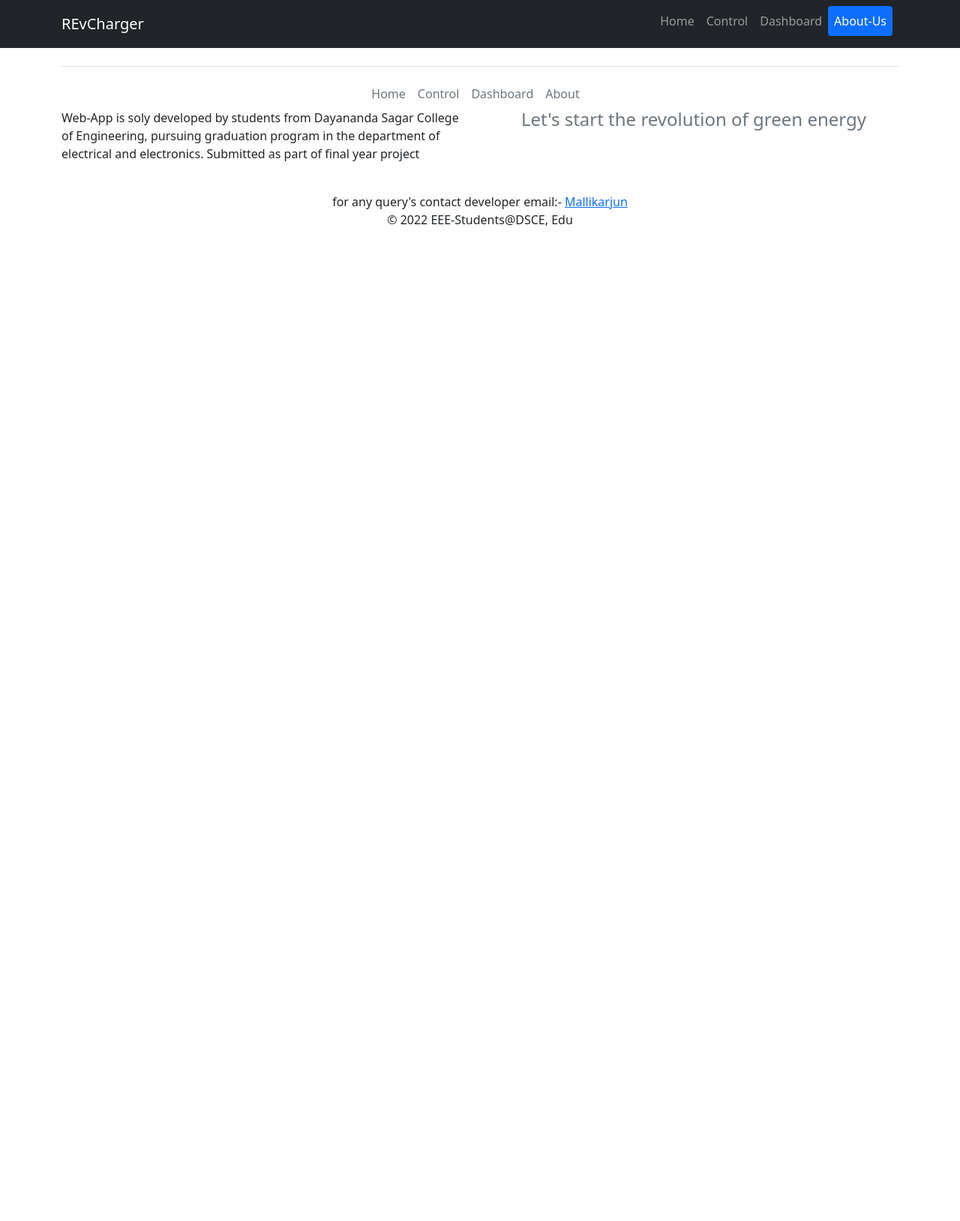
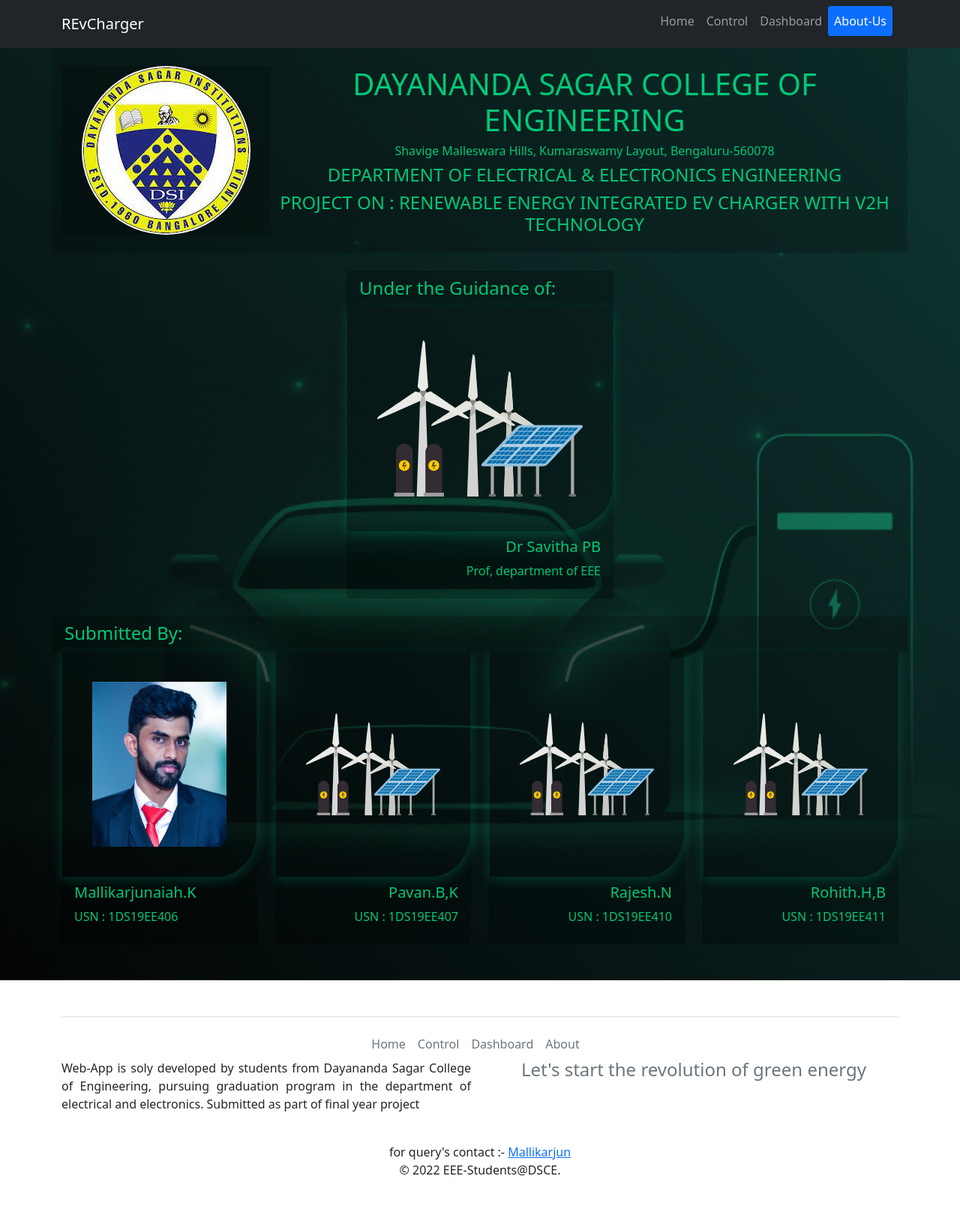
Before and after one commit to ArBoss-dot/Ev_Project, a Django app: page /about-us/ in a window 1280 px wide. Shown: the whole page at 75% size. Before the commit the page ends 301 px from the top, so only its background shows below. Run offline with Django 3.2, Linux system fonts and the light colour scheme.

Commit message:
Added About us page. DashBoard Integration Done. MQTT PUB-SUB working fine. Need to integrate with Embedded syste.

```diff
--- a/evBackEnd/mainIndex/static/style/header.css
+++ b/evBackEnd/mainIndex/static/style/header.css
@@ -17,6 +17,13 @@
     color: #00c878;
     background-color: rgba(0, 0, 0, 0.2);
 }
+.myCard{
+    color: #00c878;
+    background-color: rgba(0, 0, 0, 0.2);
+}
+.headerText{
+    vertical-align:middle;
+}
 
 .red-card{
     background-color: linear-gradient(to 45deg, rgba(42, 27, 161, 1), rgba(29, 210, 177, 1) 100%);
@@ -28,13 +35,21 @@
     height: 300px;
     align-items: center;
 }
-
+.logo{
+    border-radius: 50%;
+}
+.image{
+    border-bottom-right-radius: 20%;
+    box-shadow: rgba(2, 139, 107, 0.35) 0px 5px 15px;
+}
 
 @media (min-width: 768px) {
     .charger-image{
         align-items: center;
     }
-
+    .headerText {
+        font-size: rfs-fluid-value(1.125rem);
+      }
 }
 
 .btn-lg{
@@ -59,9 +74,8 @@
     color: rgb(225, 99, 162);
 
 }
+.ptext{
 
-.about p{
-    margin: 0;
-    text-indent: 2rem;
     text-align: justify;
+    text-justify: inter-word;
 }
--- a/evBackEnd/mainIndex/templates/about.html
+++ b/evBackEnd/mainIndex/templates/about.html
@@ -1,6 +1,79 @@
 {% extends 'base.html' %}
 {% block content %}
 
+<div class="container">
+    <div class="row" align="center">
+        <div class="myCard">
+            <div class="myCard col-lg-3 col-md-3 my-4 mx-auto d-none d-md-block" style="float: left;">
+                <img class="d-flex align-self-center logo" src="../static/images/dsce-logo.jpeg" alt="DSCE LOGO">
+            </div>
+            <div class="col-lg-12 col-md-7 headerText text-center mt-4">
+                <h1 class=""> DAYANANDA SAGAR COLLEGE OF ENGINEERING </h1>
+                <h6> Shavige Malleswara Hills, Kumaraswamy Layout, Bengaluru-560078</h6>
+                <h4 class="text-uppercase">department of Electrical & Electronics Engineering</h4>
+                <h4 class="text-uppercase"> Project On : Renewable Energy integrated EV Charger with V2H technology
+                </h4>
+            </div>
+        </div>
+    </div>
+    <div class="row my-4">
+        <div class="col-lg-4 col-md-4 col-sm-12 mx-2  mx-auto">
+            <div class="card">
+                <h4 class="card-header">Under the Guidance of: </h4>
+                <img class="card-img-top img-fluid text-center image" src="../static/images/logo.svg" alt="Guide Photo">
+                <div class="card-footer text-end">
+                    <h5>Dr Savitha PB</h5>
+                    <p>Prof, department of EEE</p>
+                </div>
+            </div>
+        </div>
+    </div>
+    <div class="row my-4">
+        <h4 class="card-header myCard">Submitted By: </h4>
+        <div class="col-lg-3 col-md-3 col-sm-8 ">
+            <div class="card">
+                <img class="card-img-top img-fluid text-center image" src="../static/images/Arjun.jpg" alt="Guide Photo">
+                <div class="card-footer text-start">
+                    <h5>Mallikarjunaiah.K</h5>
+                    <p>USN : 1DS19EE406 </p>
+                </div>
+            </div>
+        </div>
+        <div class="col-lg-3 col-md-3 col-sm-8">
+            <div class="card">
+                <img class="card-img-top img-fluid text-center image" src="../static/images/logo.svg" alt="Guide Photo">
+                <div class="card-footer text-end">
+                    <h5>Pavan.B,K</h5>
+                    <p>USN : 1DS19EE407</p>
+                </div>
+            </div>
+        </div>
+        <div class="col-lg-3 col-md-3 col-sm-8 ">
+            <div class="card">
+                <img class="card-img-top img-fluid text-center image" src="../static/images/logo.svg" alt="Guide Photo">
+                <div class="card-footer text-end">
+                    <h5>Rajesh.N</h5>
+                    <p>USN : 1DS19EE410</p>
+                </div>
+            </div>
+        </div>
+        <div class="col-lg-3 col-md-3 col-sm-8 ">
+            <div class="card">
+                <img class="card-img-top img-fluid text-center image" src="../static/images/logo.svg" alt="Guide Photo">
+                <div class="card-footer text-end">
+                    <h5>Rohith.H,B</h5>
+                    <p>USN : 1DS19EE411</p>
+                </div>
+            </div>
+        </div>
+    </div>
+
+    <div class="mb-5">
+        <br>
+
+    </div>
 
 
+</div>
+
 {% endblock %}
--- a/evBackEnd/mainIndex/templates/base.html
+++ b/evBackEnd/mainIndex/templates/base.html
@@ -11,7 +11,11 @@
     <script src="https://cdn.jsdelivr.net/npm/bootstrap@5.1.3/dist/js/bootstrap.bundle.min.js"></script>
     <script src="https://cdn.jsdelivr.net/npm/chart.js"></script>
     <link rel="stylesheet" href="{% static '/style/header.css' %}">
-    <link href="https://fonts.googleapis.com/css?family=Quicksand:400,600,700&display=swap" rel="stylesheet">
+    <!-- <link href="https://fonts.googleapis.com/css?family=Quicksand:400,600,700&display=swap" rel="stylesheet"> -->
+    <link rel="preconnect" href="https://fonts.googleapis.com">
+    <link rel="preconnect" href="https://fonts.gstatic.com" crossorigin>
+    <link href="https://fonts.googleapis.com/css2?family=Raleway&display=swap" rel="stylesheet">
+    <link rel="icon" type="image/x-icon" href="{% static '/images/renewable-energy.png' %}">
     <title>EvCharger</title>
     {% block headInc %}
 
@@ -69,7 +73,7 @@
                 <li class="nav-item"><a href="/about-us/" class="nav-link px-2 text-muted">About</a></li>
             </ul>
             <div class=" col-md-6 col-lg-6 col-sm-12 text-start ">
-                <p class=" "> Web-App is soly developed by students from Dayananda Sagar College of Engineering, pursuing
+                <p class="ptext"> Web-App is soly developed by students from Dayananda Sagar College of Engineering, pursuing
                     graduation program in the department of electrical and electronics. Submitted as part of final year project <br><br>
                    </p>
             </div>
@@ -78,8 +82,8 @@
                 <h4 class="text-muted"> Let's start the revolution of green energy </h4>
             </div>
             <div class="col-md-12 col-lg-12 col-sm-12 text-center">
-                 <p> for any query's contact developer email:- <a href="mailto: mallikarjunaiah.k1@gmail.com?query" target="_top">Mallikarjun</a><br>
-                    &copy; 2022 EEE-Students@DSCE, Edu </p>
+                 <p> for query's contact  :- <a href="mailto: mallikarjunaiah.k1@gmail.com?query" target="_top">Mallikarjun</a><br>
+                    &copy; 2022 EEE-Students@DSCE.</p>
             </div>
         </div>
        <!-- <div class="row">
--- a/evBackEnd/mainIndex/templates/control.html
+++ b/evBackEnd/mainIndex/templates/control.html
@@ -17,6 +17,8 @@
                     <h1 class="text-center card-img  my-4 fa-solid fa-plug-circle-xmark text-danger fa-4x"></h1>
                     <h6 class="card-footer text-danger text-end"> Electrical vehicle is not connected to charger </h6>
                     {% endif %}
+                    <br>
+                    <h6 class="card-footer text-center"> Last updated on : {{time}}</h6>
                 </div>
             </div>
         </div>
@@ -68,12 +70,13 @@
                                     <option value="1LHR">Charge during low peak hrs</option>
                                     <option value="2V2H">Switch to V2H mode</option>
                                     <option value="3PV">Charge only with PV supply</option>
+                                    <option value="off">TURN OFF </option>
                                 </select>
                                 <br>
                                 <input class="mt-4 btn-danger btn btn-md" type="submit" value="SET-MODE">
                         </form>
                     {% else %}
-                        <h6 class="text-center  text-danger"> EV NOT CONNECTED TO CHARGER!!... </h6>
+                        <h6 class="text-center  text-danger"> EV IS NOT CONNECTED TO CHARGER!!... </h6>
                         <div class=" dropdown mt-4 text-center">
                         <button class="btn disabled btn-lg btn-info dropdown-toggle" type="button" id="dropdownMenuButton1"
                             data-bs-toggle="dropdown" aria-expanded="false">
--- a/evBackEnd/mainIndex/views.py
+++ b/evBackEnd/mainIndex/views.py
@@ -1,3 +1,4 @@
+from operator import mod
 from . import mqtt
 import datetime
 from random import Random, randint, random
@@ -8,74 +9,89 @@
 from mainIndex.models import chargerState, pConsumptionData
 # Create your views here.
 
+
 def index(request):
-    return render(request,'index.html')
+    return render(request, 'index.html')
+
 
 def control(request):
     obj = chargerState.objects.get(id=1)
-    objPara={
+    objPara = {
         'chargerState': obj.charger_state,
         'chargerMode': obj.charger_mode,
-        'evConnectState' :obj.ev_connect_state,
+        'evConnectState': obj.ev_connect_state,
+        'time': obj.update_time,
     }
     try:
         mode = request.GET.get('Mode')
         if mode == "CNow":
-            mqtt.client.publish("ev/charger/modeSet","1",0,False)
+            mqtt.client.publish("ev/charger/set/mode", "1", 0, False)
 
         elif mode == "1LHR":
-            mqtt.client.publish("ev/charger/modeSet","2",0,False)
+            mqtt.client.publish("ev/charger/set/mode", "2", 0, False)
 
         elif mode == "2V2H":
-            mqtt.client.publish("ev/charger/modeSet","3",0,False)
+            mqtt.client.publish("ev/charger/set/mode", "3", 0, False)
 
         elif mode == "3PV":
-            mqtt.client.publish("ev/charger/modeSet","4",0,False)
+            mqtt.client.publish("ev/charger/set/mode", "4", 0, False)
+
+        elif mode == "off":
+            mqtt.client.publish("ev/charger/set/mode", "0", 0, False)
+
+        else:
+            print("Invalid Control Input")
 
     except:
         print('Exception occured')
 
-    return render(request,'control.html',objPara)
+    return render(request, 'control.html', objPara)
+
 
 def dashboard(request):
     objLastRow = pConsumptionData.objects.last()
-    today =datetime.datetime.now()
-    objTodayData = pConsumptionData.objects.filter(update_data__month=today.month)
+    today = datetime.datetime.now()
+    objTodayData = pConsumptionData.objects.filter(
+        update_data__month=today.month)
 
+    pConsumByHome = 0
+    pBatteryFromPv = 0
+    pBatteryFromUtil = 0
+    for data in objTodayData:
+        pConsumByHome = pConsumByHome + (data.pow_cnsmp_frm_grid)
+        pBatteryFromPv = pBatteryFromPv + (data.pow_cnsmp_frm_pv)
+        pBatteryFromUtil = pBatteryFromUtil + (data.ev_batt_power_cnsmp)
 
-    pConsumByHome       = 0
-    pBatteryFromPv      = 0
-    pBatteryFromUtil    = 0
-    for data in objTodayData:
-        pConsumByHome       = pConsumByHome     + (data.pow_cnsmp_frm_grid)
-        pBatteryFromPv      = pBatteryFromPv    + (data.pow_cnsmp_frm_pv)
-        pBatteryFromUtil    = pBatteryFromUtil  + (data.ev_batt_power_cnsmp)
-
-    pBatteryFromUtil        = pBatteryFromUtil  - pBatteryFromPv
+    pBatteryFromUtil = pBatteryFromUtil - pBatteryFromPv
 
     last_ten = pConsumptionData.objects.all().order_by('id')[:20]
     # last_ten_in_ascending_order = reversed(last_ten)
-    time            = []
-    homePower       = []
-    batteryPower    = []
+    time = []
+    homePower = []
+    batteryPower = []
     for data in last_ten:
         time.append(int(data.update_time.strftime("%M")))
         homePower.append(data.pow_cnsmp_frm_grid)
         batteryPower.append(data.ev_batt_power_cnsmp)
     dataSet = {
-        'gVolts'        : objLastRow.grid_voltage,
-        'sVolts'        : objLastRow.solar_pv_voltage,
-        'bVolts'        : objLastRow.ev_batt_voltage,
-        'time'          : objLastRow.update_time,
-        'pBatryFrmUtil' : pBatteryFromUtil,     #Power Consumption by EV Battery From Utility.
-        'pBatryFrmPv'   : pBatteryFromPv,       #Power Consumption by EV Battery From PV Array.
-        'pConsumByHome' : pConsumByHome,        #Power Consumption by Home form Utility supply.
-        'pConsumByBatt' : pBatteryFromUtil,     #Power Consumption by EV Battery from Utility Supply.
-        'liveTime'      : time,
-        'liveHomePower' : homePower,
-        'libeBattPower' : batteryPower,
+        'gVolts': objLastRow.grid_voltage,
+        'sVolts': objLastRow.solar_pv_voltage,
+        'bVolts': objLastRow.ev_batt_voltage,
+        'time': objLastRow.update_time,
+        # Power Consumption by EV Battery From Utility.
+        'pBatryFrmUtil': pBatteryFromUtil,
+        # Power Consumption by EV Battery From PV Array.
+        'pBatryFrmPv': pBatteryFromPv,
+        # Power Consumption by Home form Utility supply.
+        'pConsumByHome': pConsumByHome,
+        # Power Consumption by EV Battery from Utility Supply.
+        'pConsumByBatt': pBatteryFromUtil,
+        'liveTime': time,
+        'liveHomePower': homePower,
+        'libeBattPower': batteryPower,
     }
-    return render(request,'dashboard.html',dataSet)
+    return render(request, 'dashboard.html', dataSet)
+
 
 def about(request):
-    return render(request,'about.html')
+    return render(request, 'about.html')
```
Also changed, not shown: evBackEnd/mainIndex/mqtt.py (+4 -4 lines), evBackEnd/mainIndex/templates/footer.html (deleted, +0 -22 lines), evBackEnd/mainIndex/templates/index.html (+29 -13 lines), evBackEnd/db.sqlite3, evBackEnd/mainIndex/static/images/Arjun.jpg (added), evBackEnd/mainIndex/static/images/renewable-energy.png (added), evBackEnd/mainIndex/templates/header.html (deleted).
